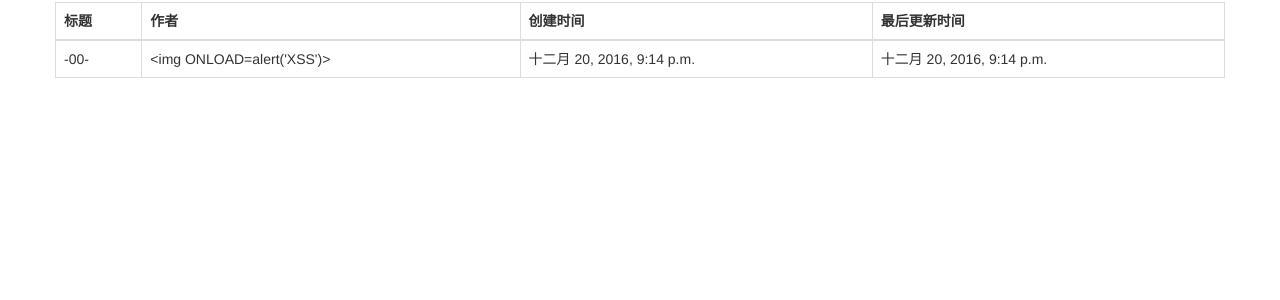
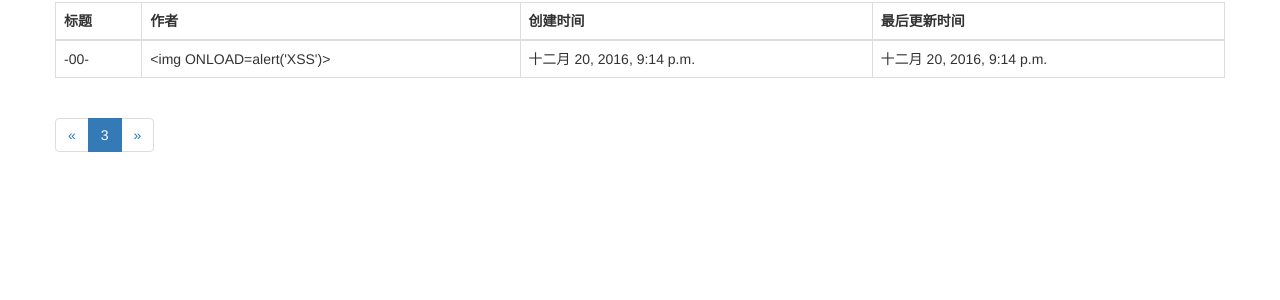
Before and after one commit to atiger77/Luntan, a Django app: page /article/list/2 in a window 1280 px wide. Shown: the part 369-669 px from the top of the page. Run offline with Django 3.2, Linux system fonts and the light colour scheme; data comes from the database, SQL or seed files in the repository; both versions use the stored data as it was after the commit; some libraries are stand-ins or nearby versions.

Commit message:
add pageinator

```diff
--- a/Article/templates/article_add.html
+++ b/Article/templates/article_add.html
@@ -10,7 +10,7 @@
     </ol>
     {% for field in form %}
       {% if field.errors %}
-          {% for error in field.erros %}
+          {% for error in field.errors %}
           <div class="alert alert-danger">{{ field.label }}:{{ error }}</div>
           {% endfor %}
       {% endif %}
--- a/Article/templates/article_list.html
+++ b/Article/templates/article_list.html
@@ -29,4 +29,14 @@
   </tbody>
 </table>
 
+<nav>
+  <ul class="pagination">
+    <li><a href="#">&laquo;</a></li>
+    <li class="active"><a href="#">3</a></li>
+    <li><a href="#">&raquo;</a></li>
+
+  </ul>
+</nav>
+
+
 {% endblock %}
--- a/Article/views.py
+++ b/Article/views.py
@@ -1,5 +1,5 @@
 from django.shortcuts import render,redirect
-
+from django.core.paginator import Paginator
 from Article.models import Article
 from Block.models import Block
 from Article.forms import ArticleForm
@@ -8,7 +8,15 @@ from Article.forms import ArticleForm
 def article_list(request,block_id):
     block_id = int(block_id)
     block = Block.objects.get(id=block_id)
-    article_objs = Article.objects.filter(block=block,status=0).order_by("-id")
+    '''实现分页器功能'''
+    article_cnt_1page = 3
+    page_no = int(request.GET.get("page_no","1"))
+    all_articles = Article.objects.filter(block=block,status=0).order_by("-id")
+    p = Paginator(all_articles, article_cnt_1page)
+    page = p.page(page_no)
+    article_objs = page.object_list
+
+
     return render(request,"article_list.html",{"articles":article_objs,"b":block})
 
 def article_add(request,block_id):
```
Also changed, not shown: db.sqlite3.
